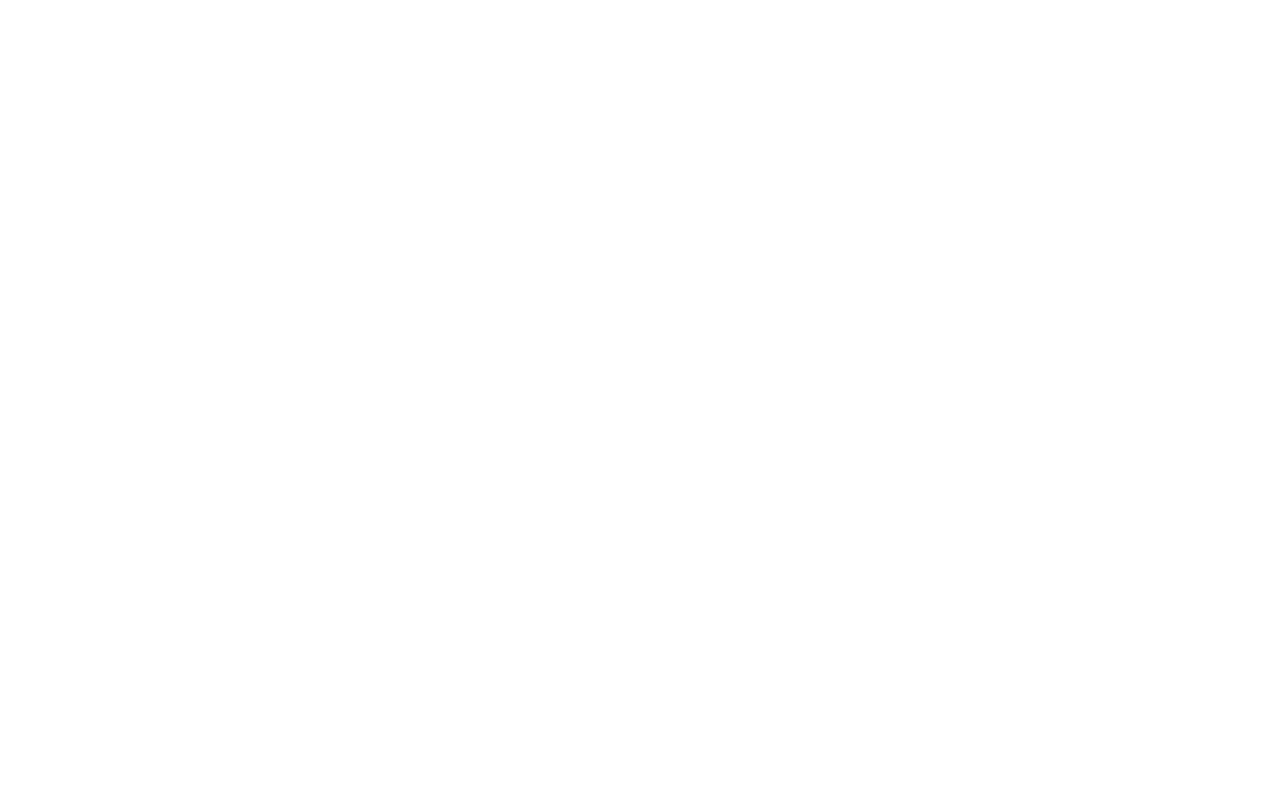
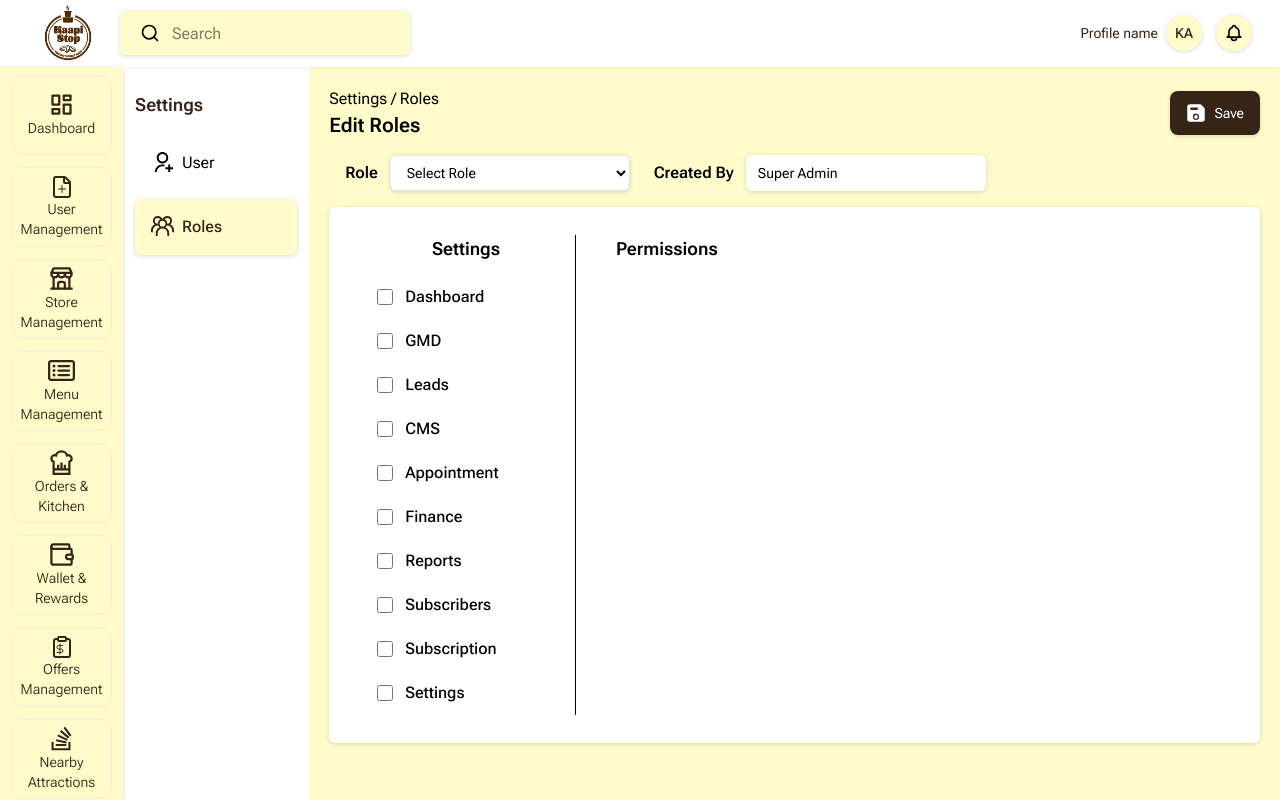
Before and after one commit to Vishvanath2005/Kappi_Stop_FE, a React (Vite) app in the folder Kappi_Stop_FE/: page /settings/roles/edit_roles in a window 1280 px wide. Before the commit this address had no page. Built offline with nearby package versions, Linux system fonts and the light colour scheme.

Commit message:
Roles done 👍

```diff
--- a/Kappi_Stop_FE/src/components/InputField.jsx
+++ b/Kappi_Stop_FE/src/components/InputField.jsx
@@ -6,6 +6,10 @@
   name,
   register,
   errors,
+  bg_color,
+  width,
+  text_size="text-sm",
+  gap="gap-x-10",
   placeholder,
   type = "text",
   options = [],
@@ -13,14 +17,14 @@
   const [showPassword, setShowPassword] = useState(false);
 
   return (
-    <div className="grid grid-cols-12 items-center gap-x-10">
-      <label className="col-span-5 text-sm font-medium">{label}</label>
+    <div className={`grid grid-cols-12 items-center ${gap}`}>
+      <label className={`col-span-5 ${text_size} font-medium`}>{label}</label>
 
       {type === "select" ? (
         <select
           defaultValue=""
           {...register(name)}
-          className={`col-span-7 border border-input-bordergrey rounded-lg outline-none py-2.5 pl-2 text-xs font-light
+          className={`col-span-7 ${bg_color} ${width} border border-input-bordergrey rounded-lg outline-none py-2.5 pl-2 text-xs font-light
           ${errors[name] ? "border-red-500" : ""}`}
         >
           <option value="" disabled>
--- /dev/null
+++ b/Kappi_Stop_FE/src/pages/settings/roles/Edit_Roles.jsx
@@ -0,0 +1,152 @@
+import React, { useState } from "react";
+import { useForm } from "react-hook-form";
+import Button from "../../../components/Button";
+import { IoSave } from "react-icons/io5";
+
+const Edit_Roles = () => {
+  const { handleSubmit } = useForm();
+
+  const settingsData = [
+    "Dashboard",
+    "GMD",
+    "Leads",
+    "CMS",
+    "Appointment",
+    "Finance",
+    "Reports",
+    "Subscribers",
+    "Subscription",
+    "Settings",
+  ];
+
+  const permissionTypes = ["All", "View", "Create", "Edit", "Delete", "Download"];
+
+  const [checkedSettings, setCheckedSettings] = useState({});
+
+  const handleSettingChange = (setting) => {
+    setCheckedSettings((prev) => ({
+      ...prev,
+      [setting]: !prev[setting],
+    }));
+  };
+
+  const handlePermissionChange = (setting, perm) => {
+    setCheckedSettings((prev) => {
+      const current = prev[setting] || {};
+      let updatedPerms = { ...current };
+
+      // If "All" is clicked
+      if (perm === "All") {
+        const newState = !current["All"];
+        permissionTypes.forEach((p) => {
+          updatedPerms[p] = newState;
+        });
+      } else {
+        updatedPerms[perm] = !current[perm];
+        const allChecked = permissionTypes
+          .filter((p) => p !== "All")
+          .every((p) => updatedPerms[p]);
+        updatedPerms["All"] = allChecked;
+      }
+
+      return { ...prev, [setting]: updatedPerms };
+    });
+  };
+
+  const onSubmit = (data) => {
+    console.log("Form Submitted:", data);
+  };
+
+  return (
+    <>
+      <div className="flex justify-between items-center">
+        <div className="font-roboto-flex flex flex-col">
+          <p className="space-x-1">
+            <span>Settings</span>
+            <span>/ Roles</span>
+          </p>
+          <p className="text-xl font-semibold">Edit Roles</p>
+        </div>
+        <Button
+          button_icon={<IoSave size={20} />}
+          button_name="Save"
+          bgColor="bg-layout-text"
+          textColor="text-white"
+          paddingX="px-4"
+        />
+      </div>
+      <form
+        onSubmit={handleSubmit(onSubmit)}
+        className="flex flex-col lg:flex-row lg:items-center gap-6 m-4"
+      >
+        <div className="flex gap-3 items-center">
+          <span className="font-semibold">Role</span>
+          <select className="w-60 px-3 py-2 drop-shadow-sm text-sm rounded-md outline-none bg-white text-black border border-gray-200 focus:ring-2 focus:ring-blue-500">
+            <option value="">Select Role</option>
+            <option value="admin">Admin</option>
+            <option value="manager">Manager</option>
+            <option value="bd">Business Developer</option>
+            <option value="executive">Executive</option>
+          </select>
+        </div>
+
+        <div className="w-full flex gap-3 items-center">
+          <span className="font-semibold">Created By</span>
+          <p className="w-60 px-3 py-2 drop-shadow-sm text-sm rounded-md outline-none bg-white text-black">
+            Super Admin
+          </p>
+        </div>
+      </form>
+      <div className="bg-white p-7 rounded-md drop-shadow-sm">
+        <div className="grid grid-cols-12 ">
+          <div className="col-span-3 text-lg font-semibold text-center pb-3 border-r">
+            Settings
+          </div>
+          <div className="col-span-9 text-lg font-semibold pl-10">
+            Permissions
+          </div>
+        </div>
+        {settingsData.map((setting, sIndex) => (
+          <div
+            key={sIndex}
+            className="grid grid-cols-12 items-center "
+          >
+            <div className="col-span-3 flex items-center pl-5 gap-3 py-2.5 border-r">
+              <input
+                type="checkbox"
+                name={setting.toLowerCase()}
+                checked={!!checkedSettings[setting]}
+                onChange={() => handleSettingChange(setting)}
+                className="size-4 accent-layout-text cursor-pointer"
+              />
+              <p className="font-medium">{setting}</p>
+            </div>
+            <div className="col-span-9 flex justify-start gap-6 pl-10 py-2.5">
+              {permissionTypes.map((perm, pIndex) => (
+                <div
+                  key={pIndex}
+                  className={`flex gap-2 items-center transition-all duration-200 ${
+                    checkedSettings[setting]
+                      ? "opacity-100"
+                      : "hidden"
+                  }`}
+                >
+                  <input
+                    type="checkbox"
+                    name={`${setting.toLowerCase()}_${perm.toLowerCase()}`}
+                    checked={checkedSettings[setting]?.[perm] || false}
+                    onChange={() => handlePermissionChange(setting, perm)}
+                    className="size-4 accent-layout-text cursor-pointer"
+                  />
+                  <p className="font-medium">{perm}</p>
+                </div>
+              ))}
+            </div>
+          </div>
+        ))}
+      </div>
+    </>
+  );
+};
+
+export default Edit_Roles;
--- a/Kappi_Stop_FE/src/pages/settings/roles/Roles_Settings.jsx
+++ b/Kappi_Stop_FE/src/pages/settings/roles/Roles_Settings.jsx
@@ -28,7 +28,7 @@
         add_button={false}
         columns={rolesColumns}
         data={rolesData}
-        EditRoute="/settings/user/edit_user_setting"
+        EditRoute="/settings/roles/edit_roles"
       />
     </>
   )
--- a/Kappi_Stop_FE/src/routes/other_Routes/Settings_Route.jsx
+++ b/Kappi_Stop_FE/src/routes/other_Routes/Settings_Route.jsx
@@ -3,16 +3,22 @@
 import User_Settings from "../../pages/settings/user/User_Settings";
 import Edit_User_Settings from "../../pages/settings/user/Edit_User_Settings";
 import Roles_Settings from "../../pages/settings/roles/Roles_Settings";
+import Edit_Roles from "../../pages/settings/roles/Edit_Roles";
 
 const Settings_Route = () => {
   return (
-    <Route path="/settings">
-      <Route path="user">
-        <Route index element={<User_Settings />} />
-        <Route path="edit_user_setting" element={<Edit_User_Settings />} />
+    <>
+      <Route path="/settings">
+        <Route path="user">
+          <Route index element={<User_Settings />} />
+          <Route path="edit_user_setting" element={<Edit_User_Settings />} />
+        </Route>
+        <Route path="roles">
+          <Route index element={<Roles_Settings />} />
+          <Route path="edit_roles" element={<Edit_Roles />} />
+        </Route>
       </Route>
-      <Route path="roles" element={<Roles_Settings />} />
-    </Route>
+    </>
   );
 };
 
```
